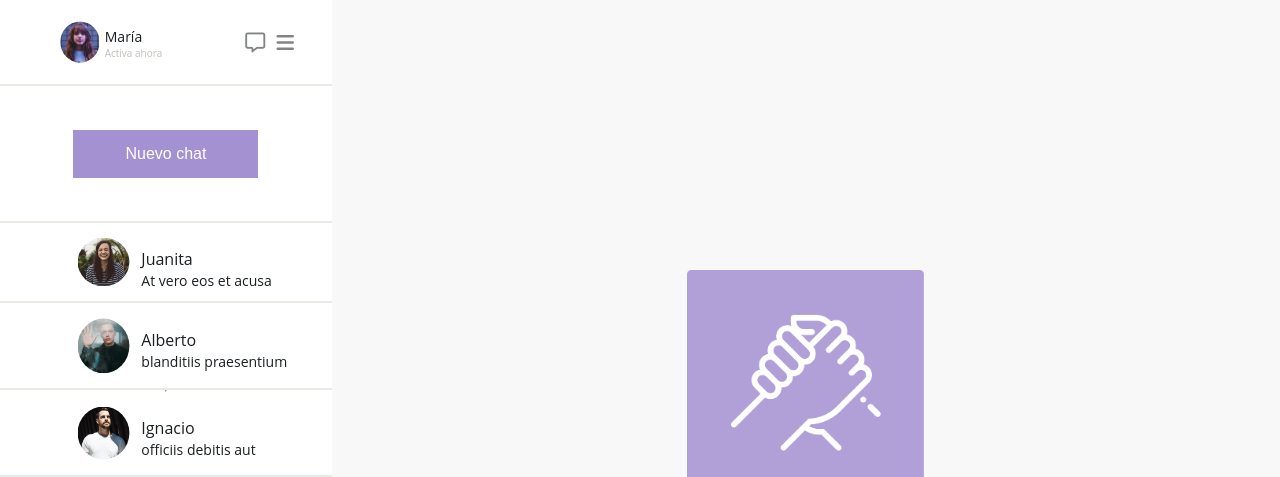
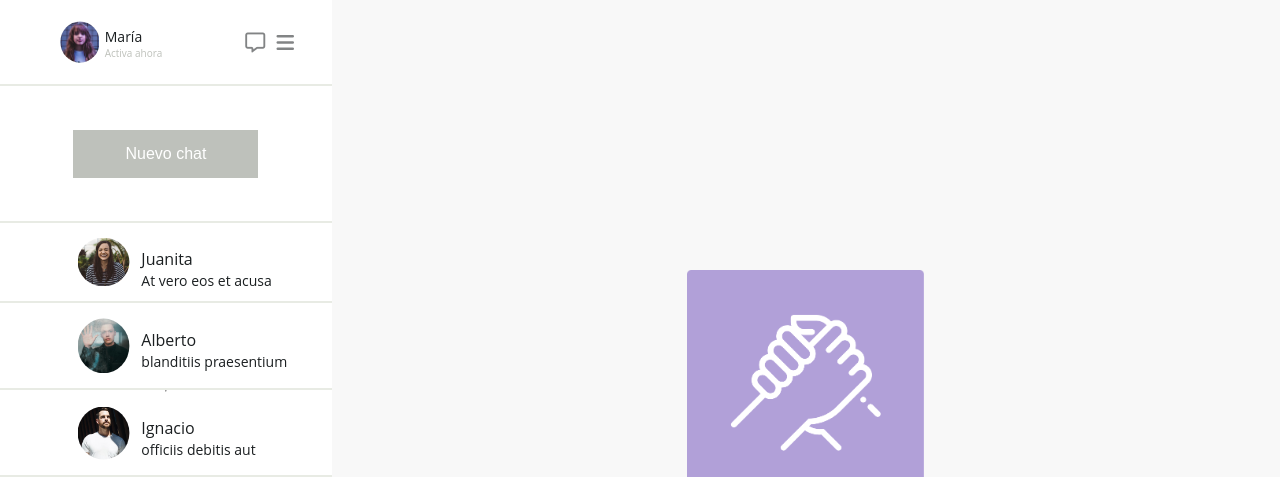
Before and after one commit to franciscoagustinrd/sistema-mensajeria, a plain HTML site: page index.html in a window 1280 px wide. Both pictures are taken after a click on the button "Nuevo chat". Shown: the top 477 px of the page. Drawn offline with Linux system fonts and the light colour scheme.

Commit message:
pseudoclase boton nuevo chat

```diff
--- a/assets/css/style.css
+++ b/assets/css/style.css
@@ -131,6 +131,9 @@ button.primary-button{
 .primary-button:hover{
     background-color: #cdc3e6;
 }
+.primary-button:focus{
+    background-color: #bec1bb;
+}
 .contacto {
     display: flex;
     margin-top: 1%;
```
